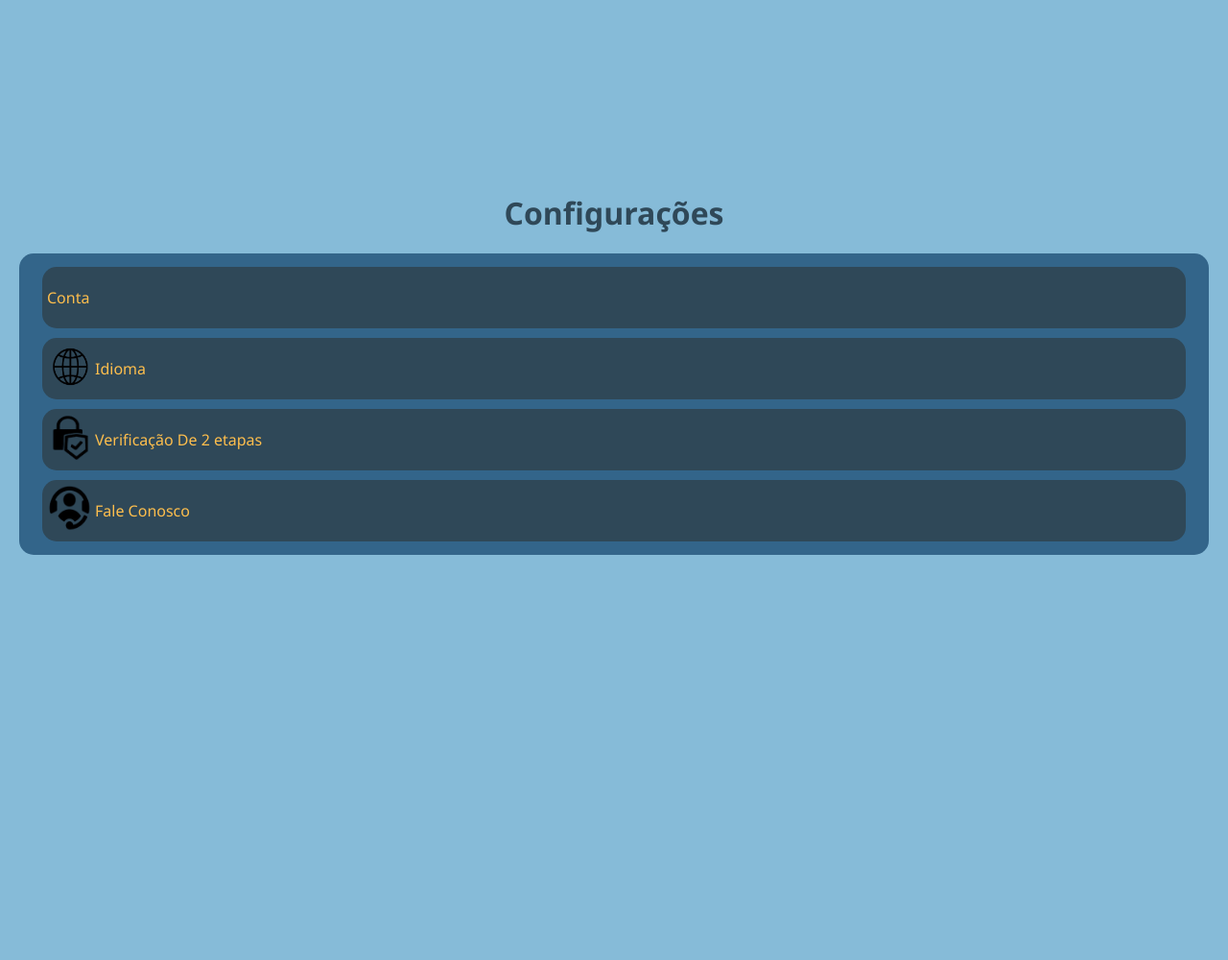
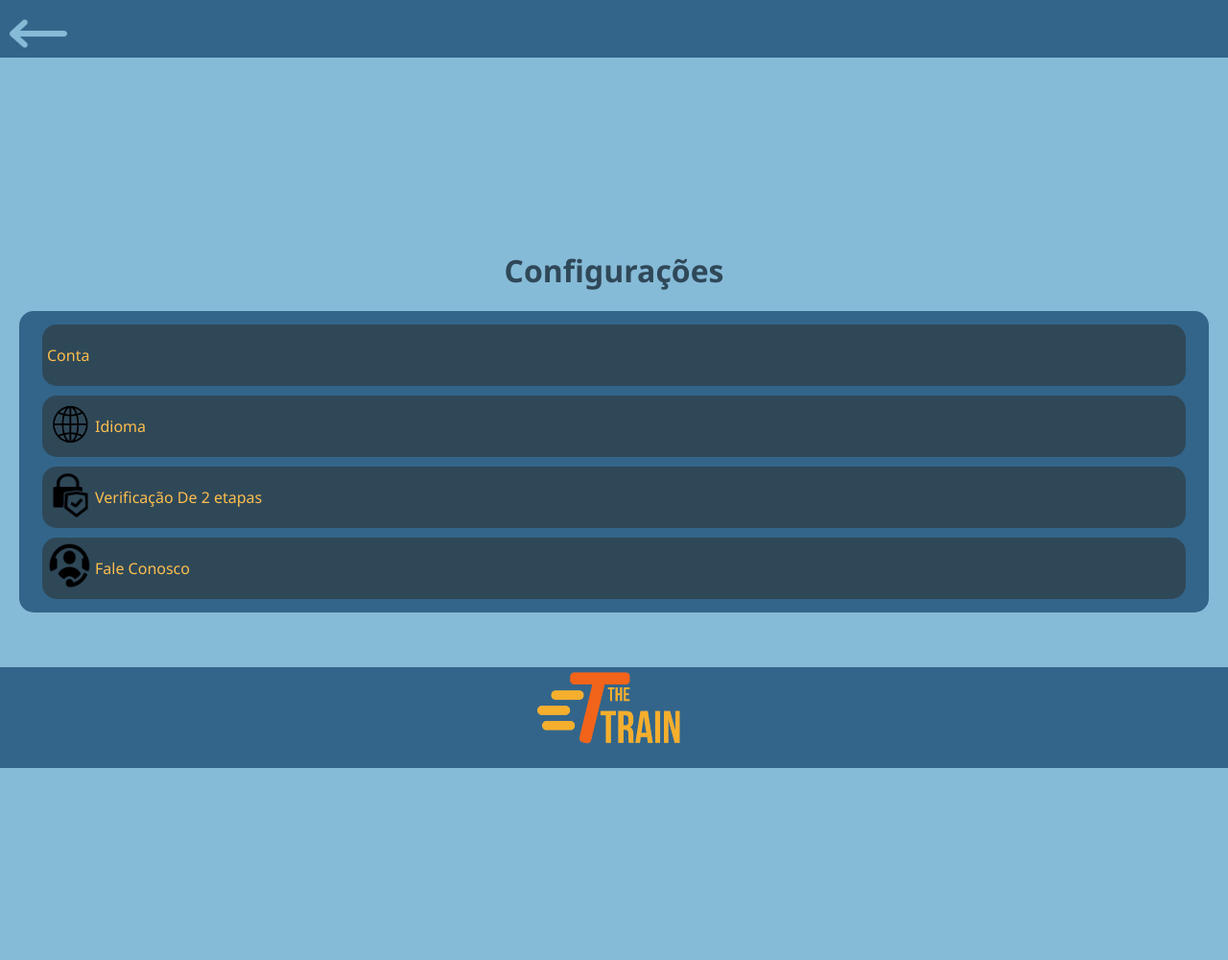
Before and after one commit to Guilherme731/the_train, a PHP site: page /config/configFuncionario.html in a window 1280 px wide. Shown: the whole page at 96% size. After the commit the page ends 800 px from the top, so only its background shows below. Run offline with PHP 8.4, Linux system fonts and the light colour scheme.

Commit message:
Ajuste de posicoes de header e footer de configuracoes

```diff
--- a/config/configFuncionario.html
+++ b/config/configFuncionario.html
@@ -10,8 +10,8 @@
 </head>
 
 <body>
-    <header>
-
+    <header class="headerAzulVoltar">
+        <img src="../img/SetaEsquerda.png" alt="Seta">
     </header>
 
     <main>
@@ -39,8 +39,8 @@
         </div>
     </main>
 
-    <footer>
-
+    <footer class="footerAzulLogo">
+        <img src="../img/LogoCompleta.png" alt="Logo">
     </footer>
 </body>
 
--- a/style/style.css
+++ b/style/style.css
@@ -42,7 +42,9 @@ body {
 }
 
 .headerAzulVoltar{
-    padding-top: 7px;
+    padding-top: 20px;
+    padding-left: 10px;
+    padding-bottom: 5px;
     background-color: #33658a;
 }
 .headerAzulVoltar img{
@@ -65,10 +67,11 @@ body {
     bottom: 0;
     display: flex;
     justify-content: center;
+    padding-top: 5px;
 }
 
 .footerAzulLogo img{
-    height: 70px;
+    height: 100px;
 }
 
 /*Página de Login*/
```
